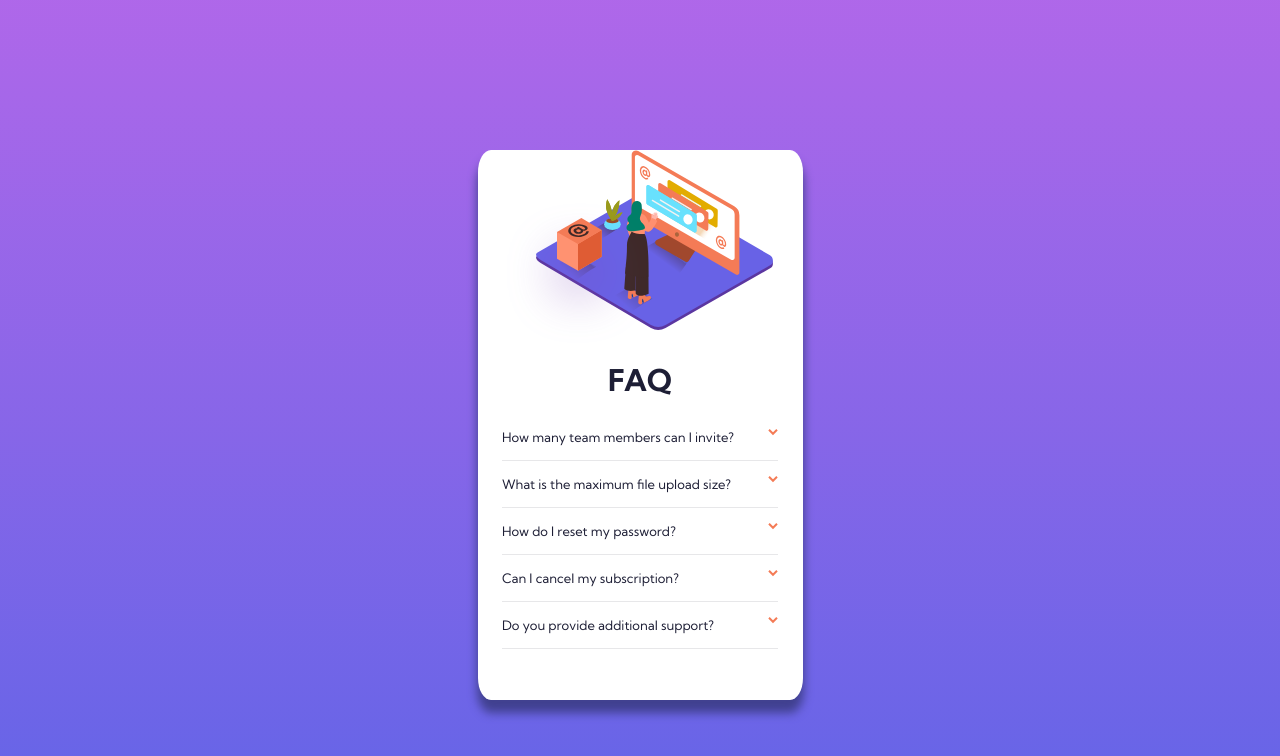
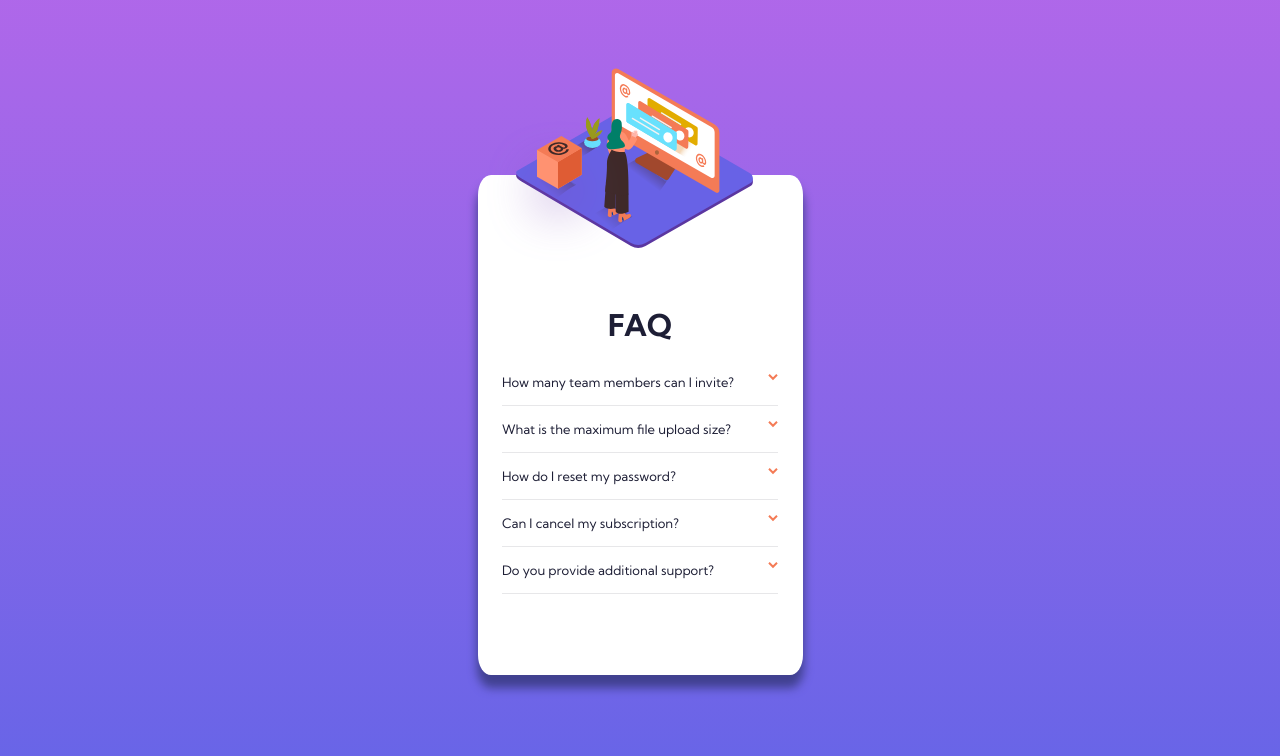
Before and after one commit to JohnObla/faq-accordion-card-main, a plain HTML site: page index.html in a window 1280 px wide. Drawn offline with Linux system fonts and the light colour scheme.

Commit message:
Put picture in correct position

```diff
--- a/style.css
+++ b/style.css
@@ -17,12 +17,12 @@ body {
 
 #card {
     background-color: white;
-    height: 550px;
+    height: 500px;
     width: 325px;
     margin-top: 50px;
     display: flex;
     flex-direction: column;
-    justify-content: flex-end;
+    justify-content: space-between;
     align-items: center;
     border-radius: 4%;
     box-shadow: 0px 12px 10px 1px hsl(240, 38%, 41%);
@@ -30,7 +30,8 @@ body {
 
 #woman-online-mobile {
     position: relative;
-
+    right: 20px;
+    bottom: 107px;
 }
 
 #card-content {
@@ -40,6 +41,9 @@ body {
     height: 70%;
     width: 85%;
     align-items: center;
+    margin-bottom: 30px;
+    position: relative;
+    bottom:80px;
 }
 
 .dropdown {
```
Also changed, not shown: index.html (+1 -1 lines).
